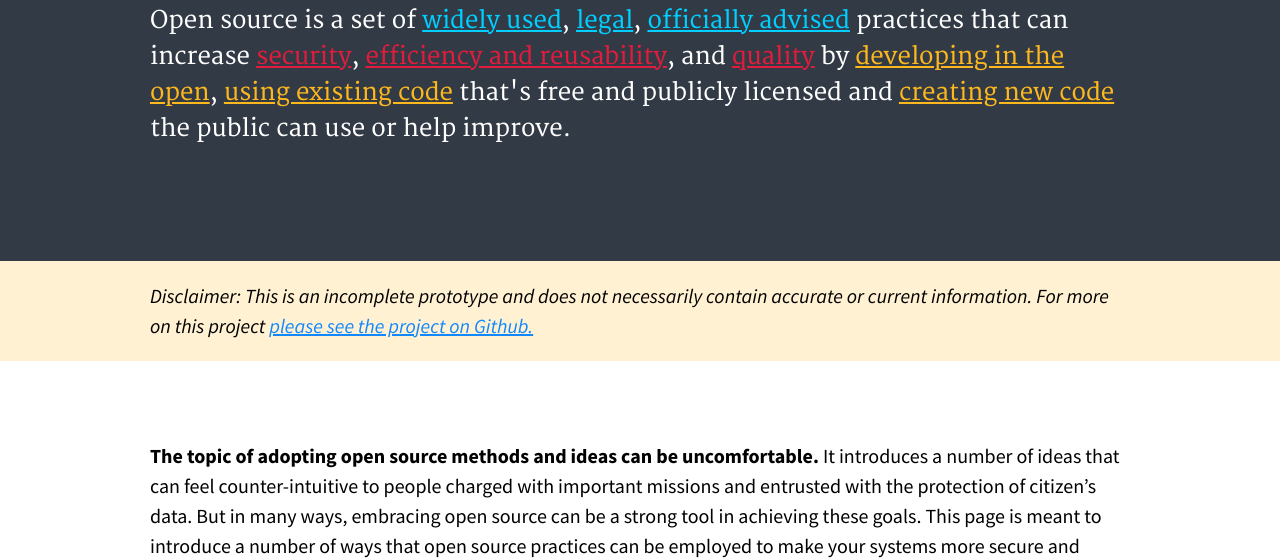
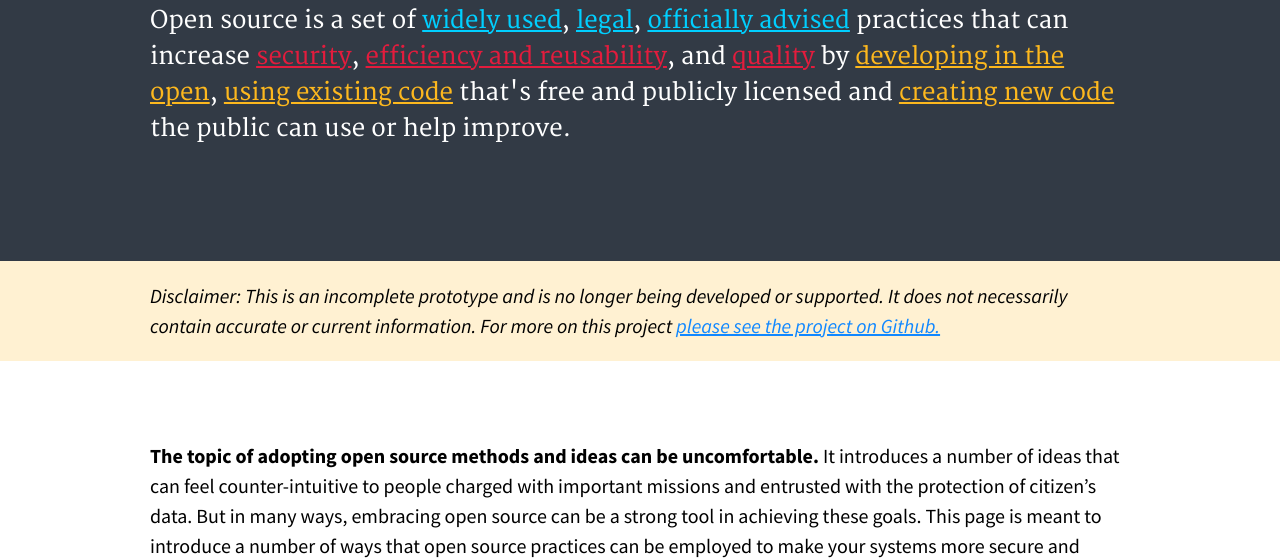
Before and after one commit to 18F/onepage-opensource, a website: page index.html in a window 1280 px wide. Shown: the part 223-783 px from the top of the page. Drawn offline with nearby package versions, Linux system fonts and the light colour scheme.

Commit message:
Updated README and disclaimer
Clarifies that I am no longer working on this.

```diff
--- a/index.html
+++ b/index.html
@@ -70,7 +70,7 @@
       <div class="usa-grid">
         <div class="usa-width-one-whole">
           <p>
-            <em>Disclaimer: This is an incomplete prototype and does not necessarily contain accurate or current information. For more on this project <a href="https://github.com/18F/onepage-opensource">please see the project on Github.</em></a>
+            <em>Disclaimer: This is an incomplete prototype and is no longer being developed or supported. It does not necessarily contain accurate or current information. For more on this project <a href="https://github.com/18F/onepage-opensource">please see the project on Github.</em></a>
           </p>
         </div>
       </div>
```
Also changed, not shown: README.md.
